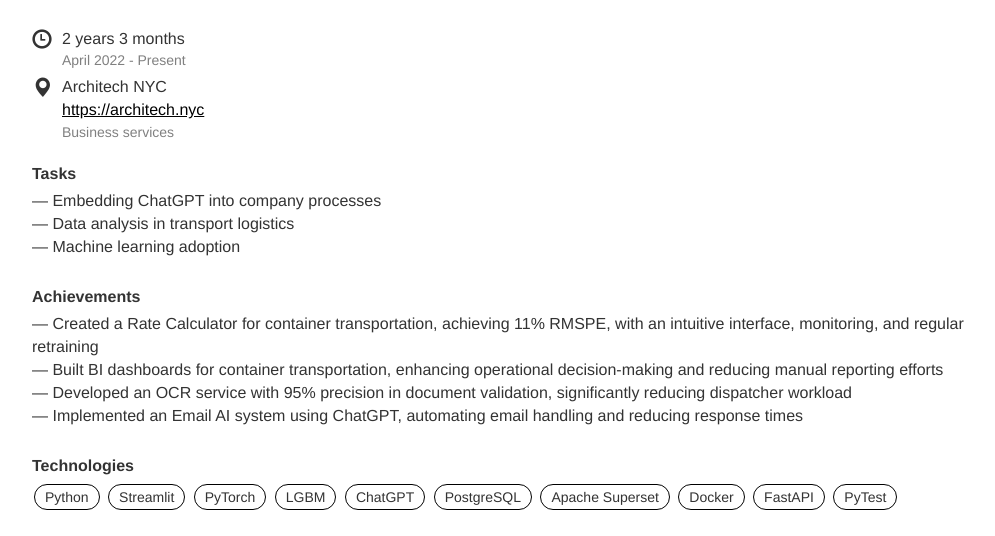
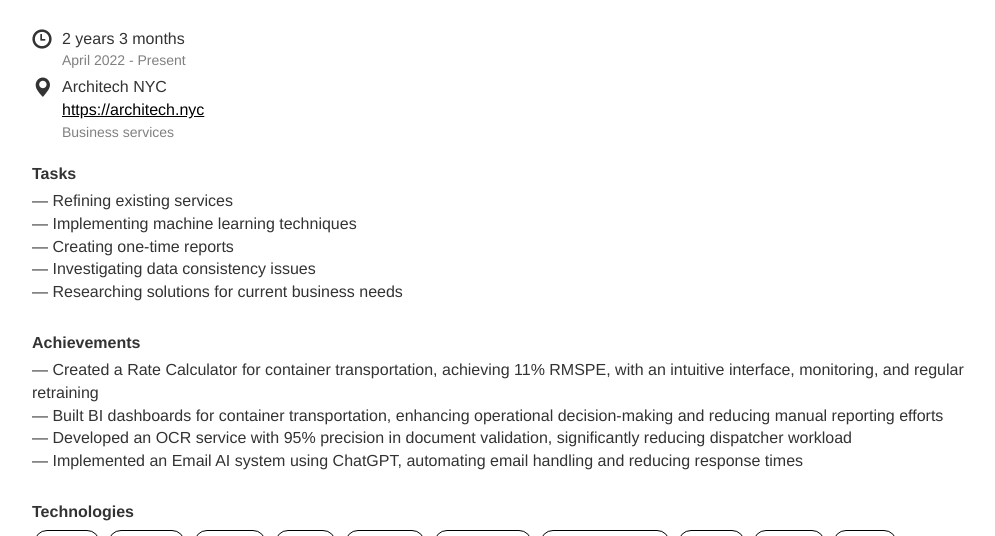
Before and after one commit to resivalex/django-blog, a Django app: page / in a window 1280 px wide. Shown: the part 274-810 px from the top of the page, without its empty margins (133-1128 px from the left). Run offline with Django 3.2, Linux system fonts and the light colour scheme; some libraries are stand-ins or nearby versions.

Commit message:
Refinements

```diff
--- a/app/templates/app/resume-english-body.html
+++ b/app/templates/app/resume-english-body.html
@@ -19,9 +19,11 @@
 
     <div class="sub-header">Tasks</div>
     <p>
-        — Embedding ChatGPT into company processes<br>
-        — Data analysis in transport logistics<br>
-        — Machine learning adoption
+        — Refining existing services<br>
+        — Implementing machine learning techniques<br>
+        — Creating one-time reports<br>
+        — Investigating data consistency issues<br>
+        — Researching solutions for current business needs
     </p>
 
     <div class="sub-header">Achievements</div>
```
